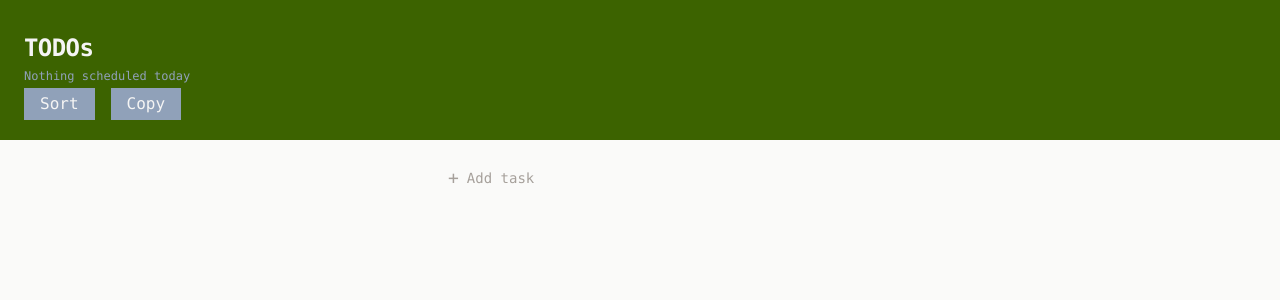
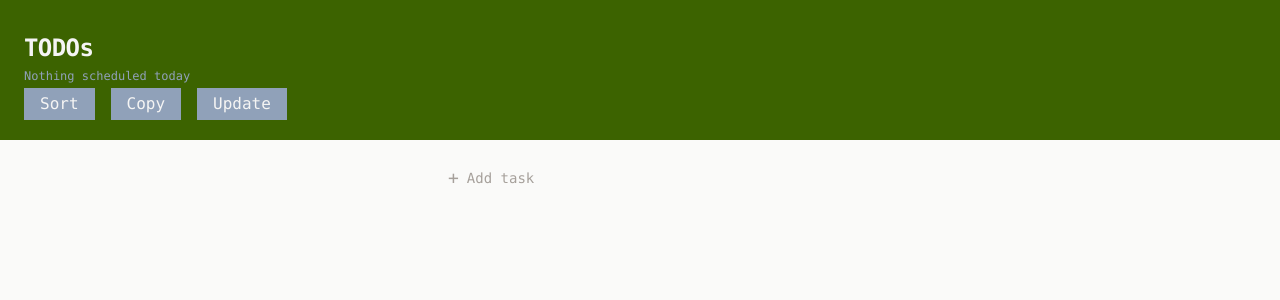
Before and after one commit to Flame48/Todo, a React (Vite) app: page / in a window 1280 px wide. Shown: the top 300 px of the page. Built offline with nearby package versions, Linux system fonts and the light colour scheme.

Commit message:
Added reload button

```diff
--- a/src/Header.tsx
+++ b/src/Header.tsx
@@ -46,6 +46,12 @@ export default function Header(props: {} & PT_className) {
         >
           Copy
         </button>
+        <button
+          onClick={() => window.location.reload()}
+          className="bg-slate-400 text-stone-100 px-4 py-1 cursor-pointer"
+        >
+          Update
+        </button>
       </span>
     </header>
   );
--- a/src/index.css
+++ b/src/index.css
@@ -1,4 +1,7 @@
 @import "tailwindcss";
+
+@theme {
+}
 
 .noselect * {
   user-select: none;
```
